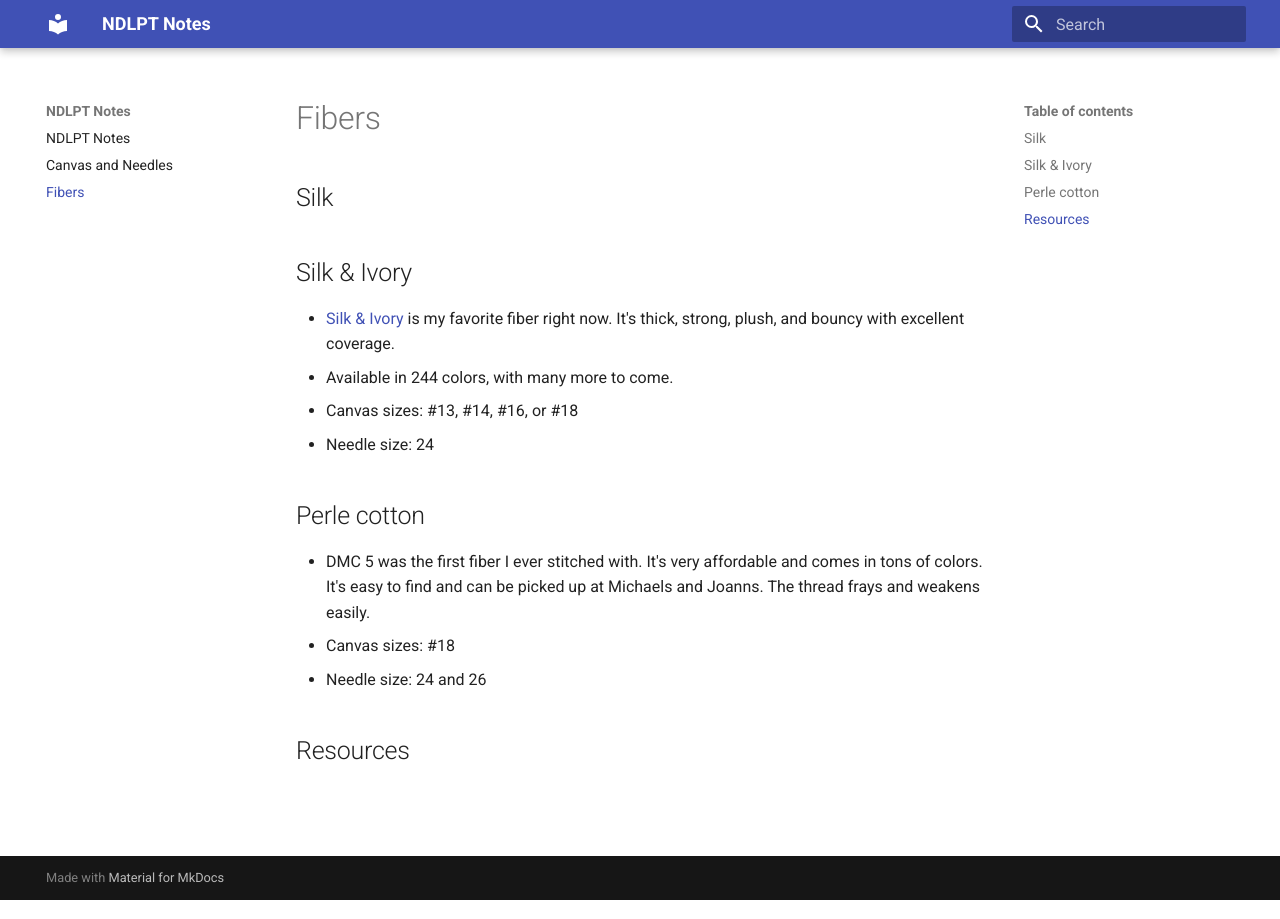
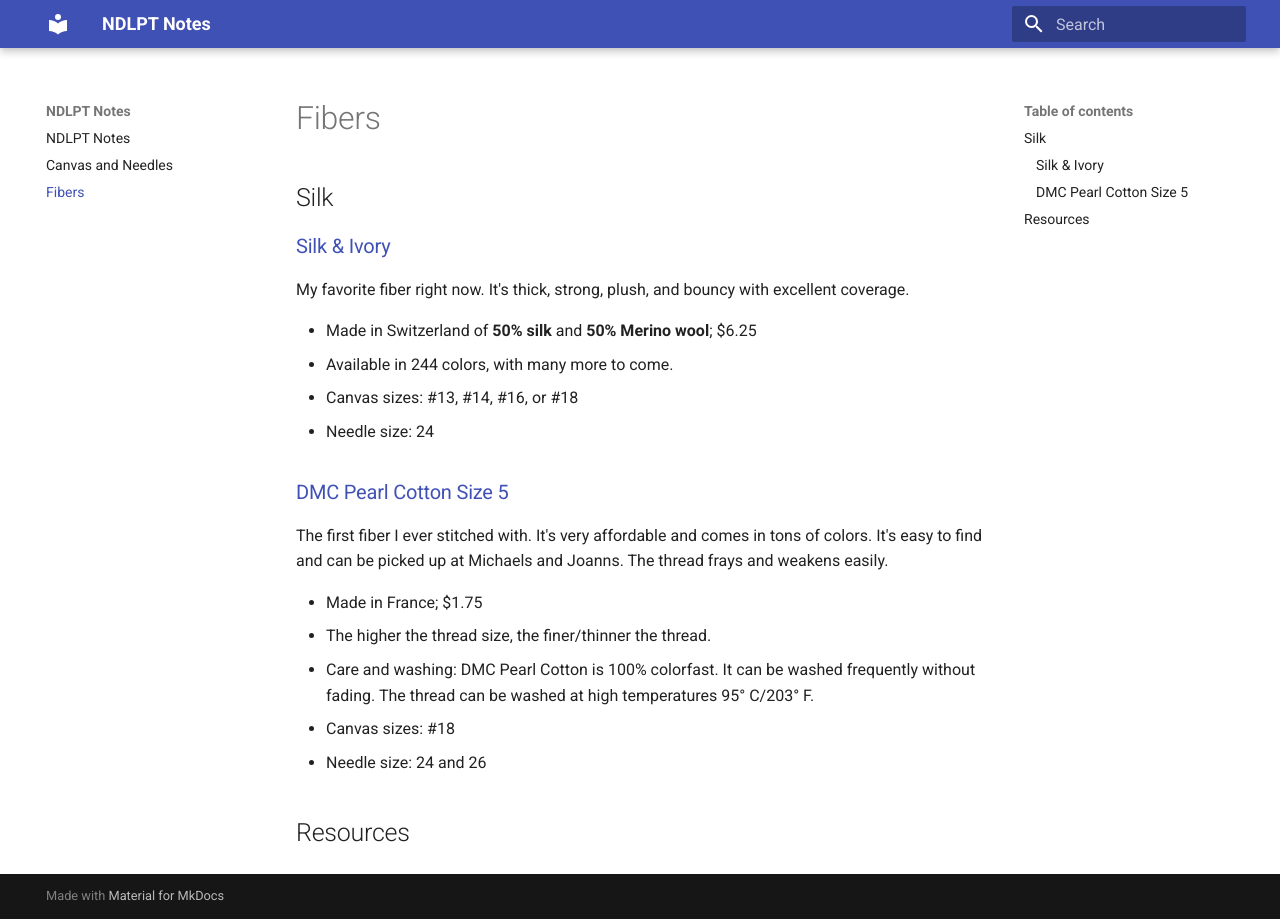
Before and after one commit to shylaclark/ndlpt-notes, an MkDocs documentation site: the page built from docs/fibers.md, in a window 1280 px wide. Built offline with MkDocs 1.6.1 and Material for MkDocs 9.7.7, drawn with Linux system fonts in a browser that asks for light colours.

Commit message:
Update fibers.md

```diff
--- a/docs/fibers.md
+++ b/docs/fibers.md
@@ -2,15 +2,20 @@
 
 ## Silk
 
+### [Silk & Ivory](https://www.brownpaperpackages.com/Silk-and-Ivory/Default.asp)
+My favorite fiber right now. It's thick, strong, plush, and bouncy with excellent coverage.
 
-## Silk & Ivory
-* [Silk & Ivory](https://www.brownpaperpackages.com/Silk-and-Ivory/Default.asp) is my favorite fiber right now. It's thick, strong, plush, and bouncy with excellent coverage.
+* Made in Switzerland of **50% silk** and **50% Merino wool**; $6.25
 * Available in 244 colors, with many more to come.
 * Canvas sizes: #13, #14, #16, or #18
 * Needle size: 24
 
-## Perle cotton
-* DMC 5 was the first fiber I ever stitched with. It's very affordable and comes in tons of colors. It's easy to find and can be picked up at Michaels and Joanns. The thread frays and weakens easily.
+### [DMC Pearl Cotton Size 5](https://www.dmc.com/us/pearl-cotton-size-5-304-colors-available-9002043.html)
+The first fiber I ever stitched with. It's very affordable and comes in tons of colors. It's easy to find and can be picked up at Michaels and Joanns. The thread frays and weakens easily.
+
+* Made in France; $1.75
+* The higher the thread size, the finer/thinner the thread.
+* Care and washing: DMC Pearl Cotton is 100% colorfast. It can be washed frequently without fading. The thread can be washed at high temperatures 95° C/203° F.
 * Canvas sizes: #18
 * Needle size: 24 and 26
 
```
